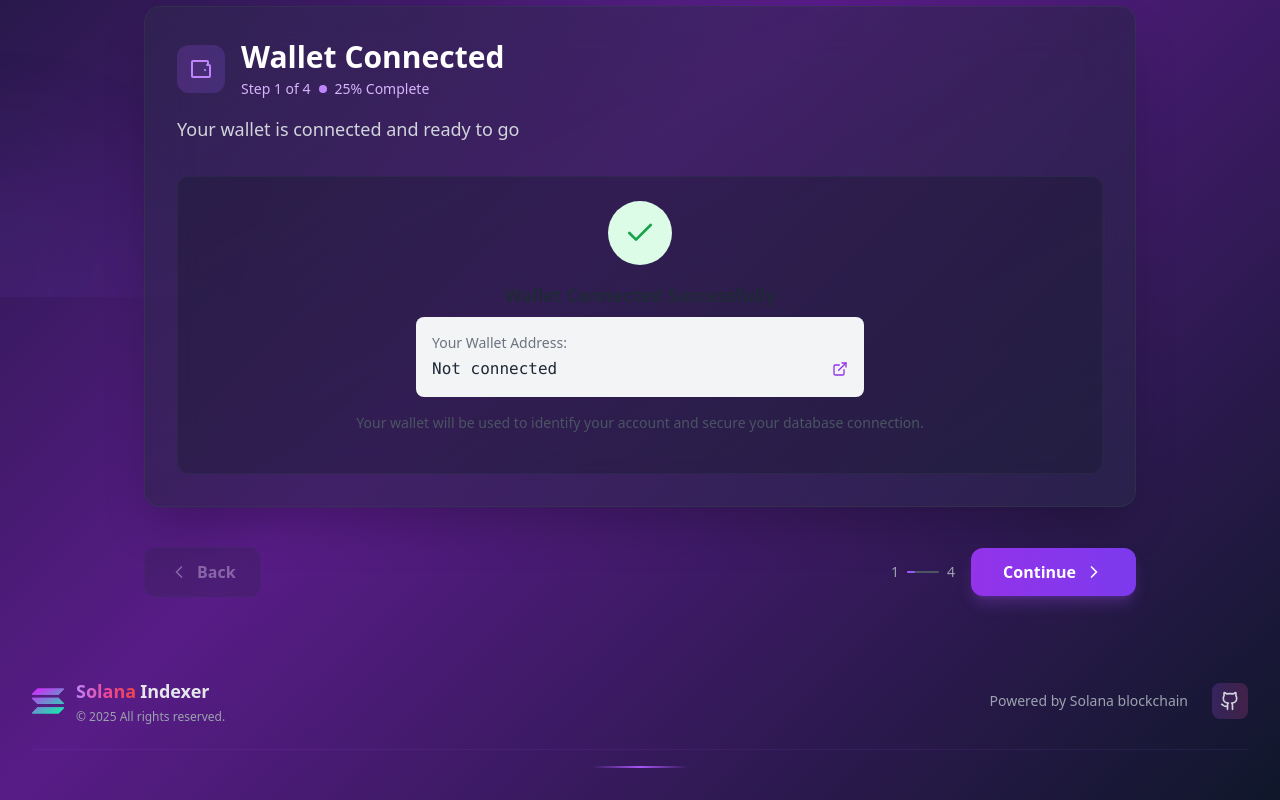
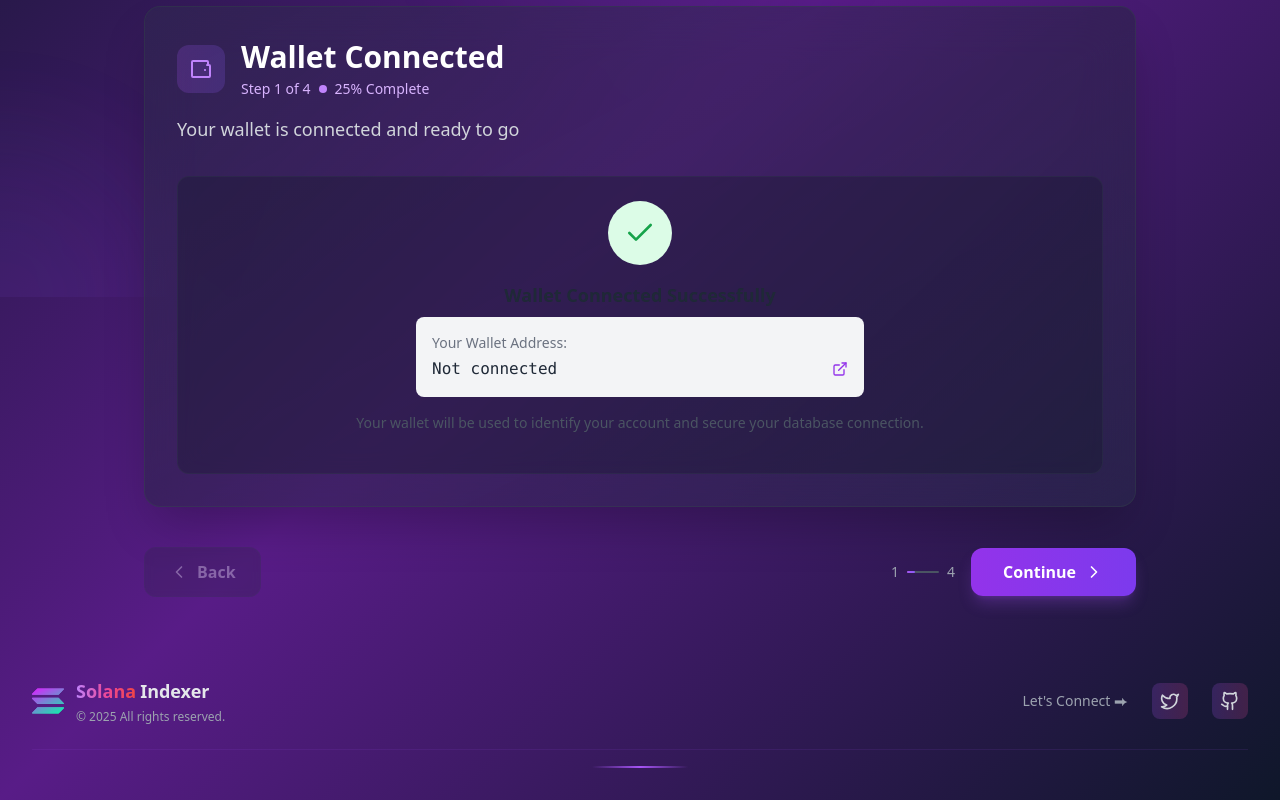
Before and after one commit to RachitSrivastava12/Solana-Indexer, a React (Vite) app in the folder Indexer/project/: page /setup in a window 1280 px wide. Shown: the part 503-1303 px from the top of the page. Built offline with nearby package versions, Linux system fonts and the light colour scheme.

Commit message:
the footer and navbar

```diff
--- a/Indexer/project/src/pages/Dashboard.tsx
+++ b/Indexer/project/src/pages/Dashboard.tsx
@@ -4,6 +4,7 @@ import { Pause, Play, Settings, Info, RefreshCw, AlertTriangle, Database } from
 import { useUserData } from '../contexts/UserDataContext';
 import { usePhantomWallet } from '../contexts/PhantomWalletContext';
 import { Github } from 'lucide-react';
+import { Twitter } from 'lucide-react';
 
 // Import dashboard components
 import IndexingStatus from '../components/dashboard/IndexingStatus';
@@ -44,7 +45,6 @@ const SolanaLogo: React.FC<{ className?: string }> = ({ className = "h-6 w-6" })
     />
   </svg>
 );
-
 const Dashboard: React.FC = () => {
   const { userData, toggleIndexing } = useUserData();
   const { connected } = usePhantomWallet();
@@ -208,10 +208,20 @@ const Dashboard: React.FC = () => {
 
           <div className="flex items-center space-x-6">
             <div className="hidden md:block text-sm text-gray-400">
-              Powered by Solana blockchain
+              Let's Connect ⮕
             </div>
             <a
-              href="#"
+              href="https://x.com/Rachit_twts"
+              className="group relative p-2 rounded-lg bg-gradient-to-r from-purple-500/20 to-pink-500/20 text-gray-300 hover:text-white transition-all duration-300 hover:shadow-lg hover:shadow-purple-500/25 transform hover:-translate-y-0.5"
+              target="_blank"
+              rel="noopener noreferrer"
+            >
+              <Twitter className="h-5 w-5 group-hover:scale-110 transition-transform duration-200" />
+              <span className="sr-only">Twitter</span>
+              <div className="absolute inset-0 rounded-lg bg-gradient-to-r from-purple-600 to-pink-600 opacity-0 group-hover:opacity-20 transition-opacity duration-300"></div>
+            </a>
+            <a
+              href="https://github.com/RachitSrivastava12/Solana-Indexer"
               className="group relative p-2 rounded-lg bg-gradient-to-r from-purple-500/20 to-pink-500/20 text-gray-300 hover:text-white transition-all duration-300 hover:shadow-lg hover:shadow-purple-500/25 transform hover:-translate-y-0.5"
               target="_blank"
               rel="noopener noreferrer"
--- a/Indexer/project/src/pages/Home.tsx
+++ b/Indexer/project/src/pages/Home.tsx
@@ -4,7 +4,7 @@ import { usePhantomWallet } from '../contexts/PhantomWalletContext';
 import { useUserData } from '../contexts/UserDataContext';
 import { Database, Shield, BarChart3, Zap, ArrowRight, ExternalLink } from 'lucide-react';
 import { Github } from 'lucide-react';
-
+import { Twitter } from 'lucide-react';
 
 // Solana Logo Component
 const SolanaLogo: React.FC<{ className?: string }> = ({ className = "h-12 w-12" }) => (
@@ -210,10 +210,20 @@ const Home: React.FC = () => {
 
           <div className="flex items-center space-x-6">
             <div className="hidden md:block text-sm text-gray-400">
-              Powered by Solana blockchain
+              Let's Connect ⮕
             </div>
             <a
-              href="#"
+              href="https://x.com/Rachit_twts"
+              className="group relative p-2 rounded-lg bg-gradient-to-r from-purple-500/20 to-pink-500/20 text-gray-300 hover:text-white transition-all duration-300 hover:shadow-lg hover:shadow-purple-500/25 transform hover:-translate-y-0.5"
+              target="_blank"
+              rel="noopener noreferrer"
+            >
+              <Twitter className="h-5 w-5 group-hover:scale-110 transition-transform duration-200" />
+              <span className="sr-only">Twitter</span>
+              <div className="absolute inset-0 rounded-lg bg-gradient-to-r from-purple-600 to-pink-600 opacity-0 group-hover:opacity-20 transition-opacity duration-300"></div>
+            </a>
+            <a
+              href="https://github.com/RachitSrivastava12/Solana-Indexer"
               className="group relative p-2 rounded-lg bg-gradient-to-r from-purple-500/20 to-pink-500/20 text-gray-300 hover:text-white transition-all duration-300 hover:shadow-lg hover:shadow-purple-500/25 transform hover:-translate-y-0.5"
               target="_blank"
               rel="noopener noreferrer"
--- a/Indexer/project/src/pages/SetupWizard.tsx
+++ b/Indexer/project/src/pages/SetupWizard.tsx
@@ -3,6 +3,7 @@ import { useNavigate } from 'react-router-dom';
 import { ChevronLeft, ChevronRight, Database, List, Play } from 'lucide-react';
 import { useUserData } from '../contexts/UserDataContext';
 import { Github } from 'lucide-react';
+import { Twitter } from 'lucide-react';
 
 // Step components
 import WalletConnected from '../components/setup/WalletConnected';
@@ -263,7 +264,6 @@ const SetupWizard: React.FC = () => {
           </div>
         )}
       </div>
-
       <div className="max-w-7xl mx-auto px-4 sm:px-6 lg:px-8 py-8">
         <div className="flex flex-col md:flex-row justify-between items-center">
           <div className="mb-4 md:mb-0 flex items-center space-x-3">
@@ -290,10 +290,20 @@ const SetupWizard: React.FC = () => {
 
           <div className="flex items-center space-x-6">
             <div className="hidden md:block text-sm text-gray-400">
-              Powered by Solana blockchain
+              Let's Connect ⮕
             </div>
             <a
-              href="#"
+              href="https://x.com/Rachit_twts"
+              className="group relative p-2 rounded-lg bg-gradient-to-r from-purple-500/20 to-pink-500/20 text-gray-300 hover:text-white transition-all duration-300 hover:shadow-lg hover:shadow-purple-500/25 transform hover:-translate-y-0.5"
+              target="_blank"
+              rel="noopener noreferrer"
+            >
+              <Twitter className="h-5 w-5 group-hover:scale-110 transition-transform duration-200" />
+              <span className="sr-only">Twitter</span>
+              <div className="absolute inset-0 rounded-lg bg-gradient-to-r from-purple-600 to-pink-600 opacity-0 group-hover:opacity-20 transition-opacity duration-300"></div>
+            </a>
+            <a
+              href="https://github.com/RachitSrivastava12/Solana-Indexer"
               className="group relative p-2 rounded-lg bg-gradient-to-r from-purple-500/20 to-pink-500/20 text-gray-300 hover:text-white transition-all duration-300 hover:shadow-lg hover:shadow-purple-500/25 transform hover:-translate-y-0.5"
               target="_blank"
               rel="noopener noreferrer"
```
